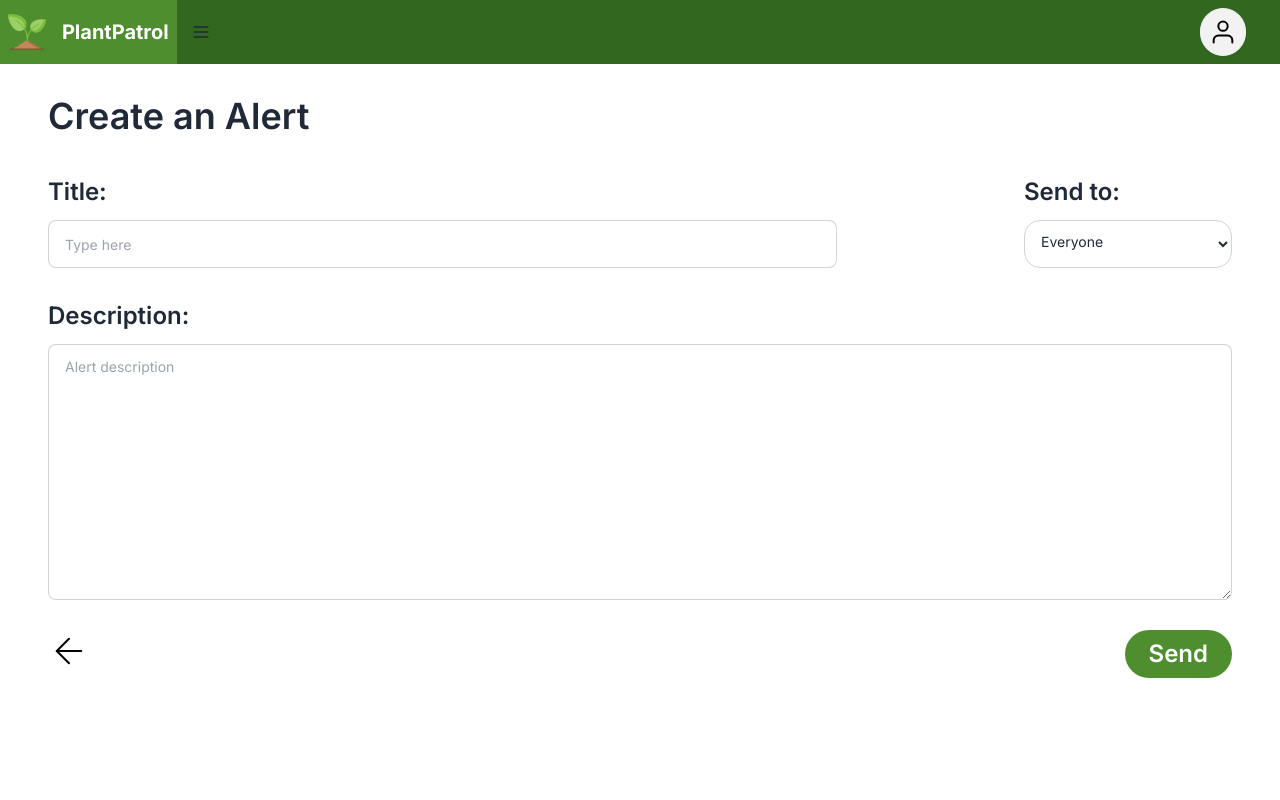
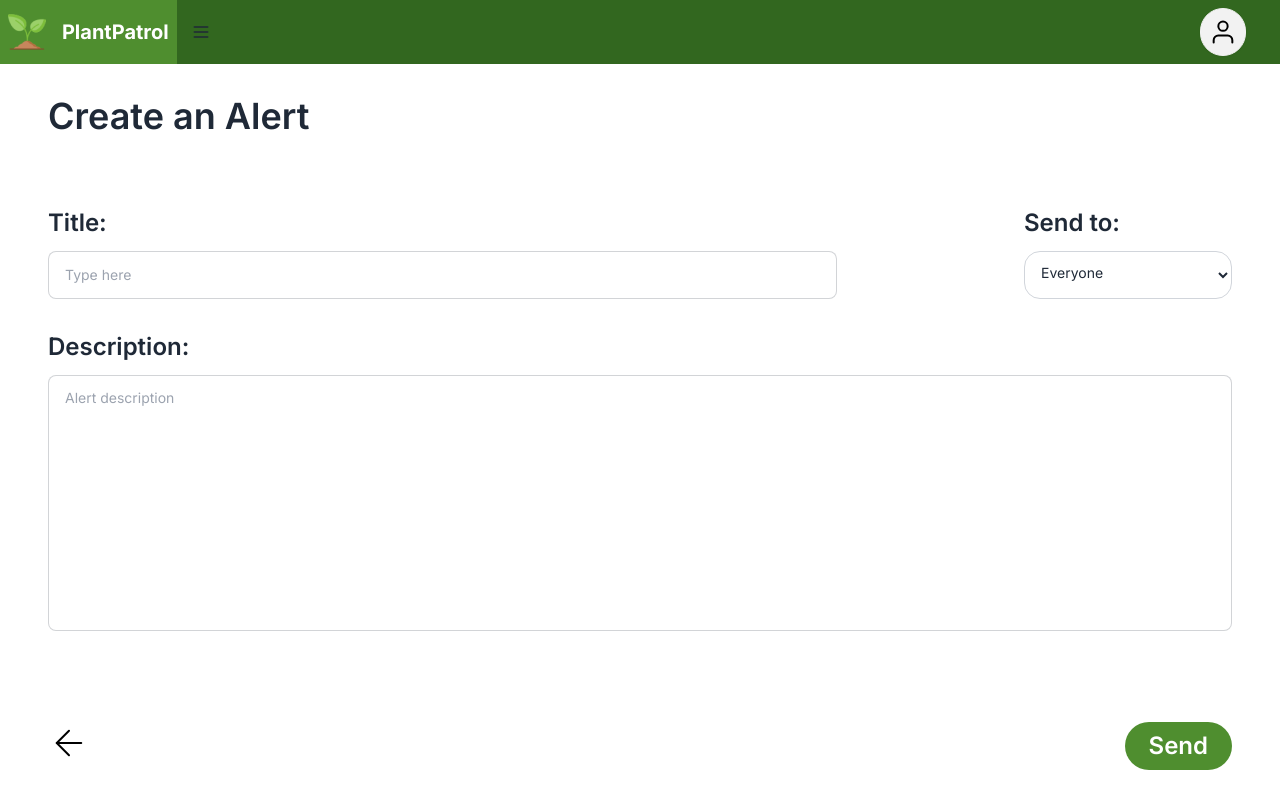
Before and after one commit to davidffa/PlantPatrol, a Next.js app in the folder web/: page /alerts/create in a window 1280 px wide. Built offline with nearby package versions, Linux system fonts and the light colour scheme.

Commit message:
Refactor create alert page scheme

```diff
--- a/web/src/app/alerts/create/page.tsx
+++ b/web/src/app/alerts/create/page.tsx
@@ -1,19 +1,27 @@
+"use client"
+
 import { Navbar } from "@/components/Navbar";
 import Image from "next/image";
 import Link from "next/link";
+import { FormEvent } from "react";
 
 export default function Create() {
+  function handleCreateAlert(event: FormEvent<HTMLFormElement>) {
+    event.preventDefault();
+
+    alert("Form sent!")
+  }
+
   return (
-    <>
+    <div className="h-screen flex flex-col">
       <Navbar />
 
-      <div className="px-12 py-6">
-        <div className="justify-right">
-          <h1 className="text-4xl font-semibold font-alt gap-2 py-2  ">
+      <div className="px-12 mt-6 h-full flex flex-col">
+        <h1 className="text-4xl font-semibold font-alt gap-2 py-2">
           Create an Alert
         </h1>
-        </div>
-        <form>
+        <form className="flex flex-col justify-around h-full" onSubmit={handleCreateAlert}>
+          <div>
             <div className="flex justify-between">
               <div className="py-8 w-4/6" >
                 <h2 className="text-2xl font-semibold mb-3">
@@ -25,8 +33,7 @@ export default function Create() {
                 <h2 className="text-2xl font-semibold mb-3">
                   Send to:
                 </h2>
-              <div>
-                <select name="Send" id="send" className="menu menu-dropdown bg-base-100 rounded-box  z-[1] w-52 h-12  p-3 border  border-gray-300 ">
+                <select id="send" className="menu menu-dropdown bg-base-100 rounded-box z-[1] w-52 h-12 p-3 border border-gray-300 ">
                   <option value="Everyone">Everyone</option>
                   <option value="Paulo">Paulo Miranda</option>
                   <option value="Joaquim">Joaquim Costa</option>
@@ -34,26 +41,24 @@ export default function Create() {
                 </select>
               </div>
             </div>
-          </div>
             <div>
               <h2 className="text-2xl font-semibold mb-3">
                 Description:
               </h2>
-            <textarea required id="description" className="textarea textarea-bordered textarea-xl min-w-full min-h-64" placeholder="Alert description"></textarea>
+              <textarea required id="description" className="textarea textarea-bordered textarea-xl min-w-full min-h-64 resize-none" placeholder="Alert description" />
 
+            </div>
           </div>
           <div className="flex justify-between mt-6">
             <Link href="/alerts" className="rounded">
               <Image src="/arrow-left.svg" alt="Back" width={42} height={42} />
             </Link>
-            <div>
-              <button className="bg-green hover:bg-dark-green hover:duration-200 rounded-full py-2 px-6 justify-center items-center gap-2 " >
+            <button type="submit" className="bg-green hover:bg-dark-green hover:duration-200 rounded-full py-2 px-6 justify-center items-center gap-2">
               <p className="text-2xl font-semibold text-white">Send</p>
             </button>
           </div>
-          </div>
         </form>
       </div>
-    </>
+    </div>
   );
 }
```
Lines whose indentation alone changed are shown as unchanged.
